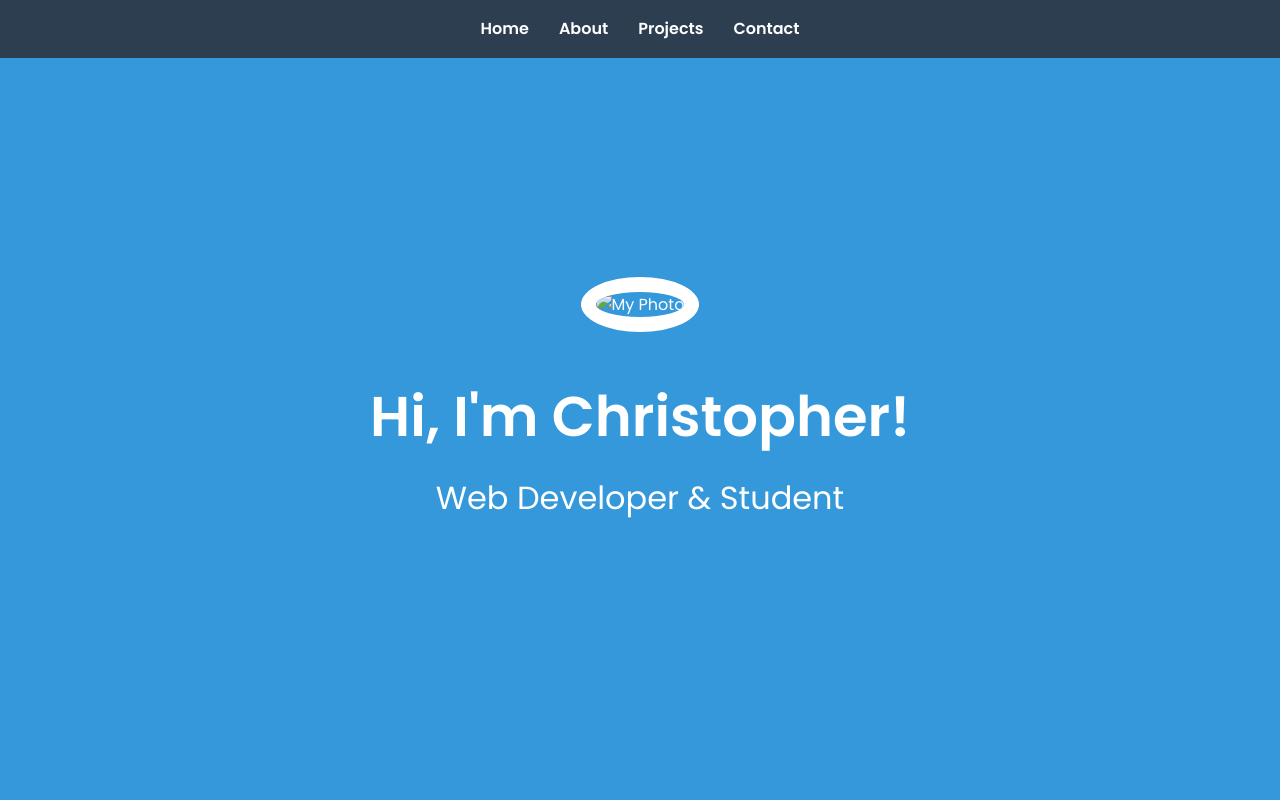
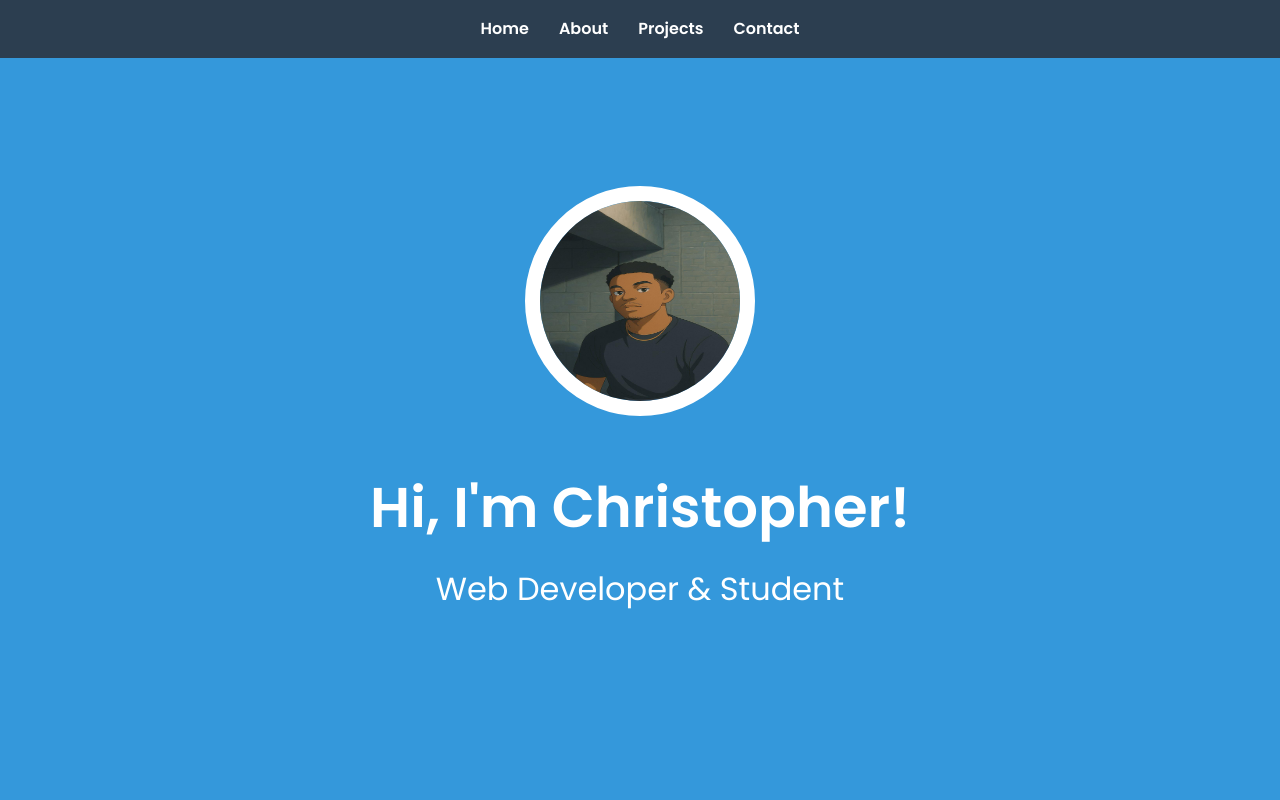
Before and after one commit to 23024390/nevari-portfolio, a plain HTML site: page index.html in a window 1280 px wide. Shown: the top 800 px of the page. Drawn offline with Linux system fonts and the light colour scheme.

Commit message:
Update index.html

```diff
--- a/index.html
+++ b/index.html
@@ -24,7 +24,7 @@
     <!-- Home Section -->
     <section id="home" class="home-section">
         <div class="home-content">
-            <img src="index.html/profile-pic.jpg" alt="My Photo" class="profile-pic">
+            <img src="https://github.com/23024390/nevari-portfolio/blob/main/profile-pic.jpg" alt="My Photo" class="profile-pic">
             <h1>Hi, I'm Christopher!</h1>
             <p>Web Developer & Student</p>
         </div>
```
